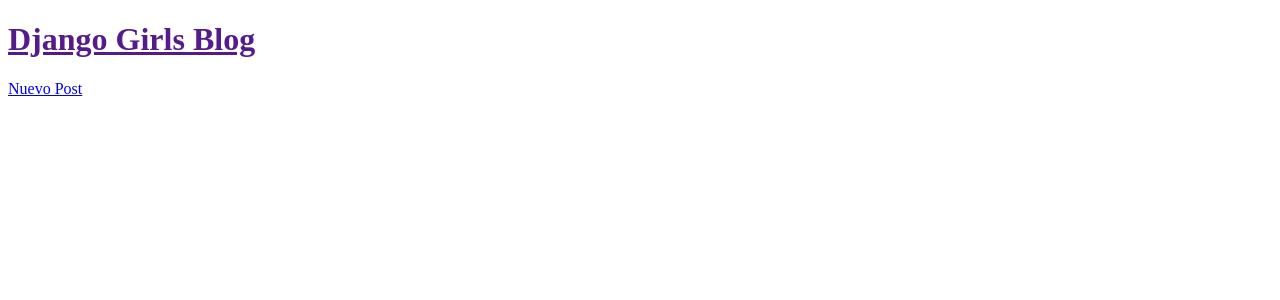
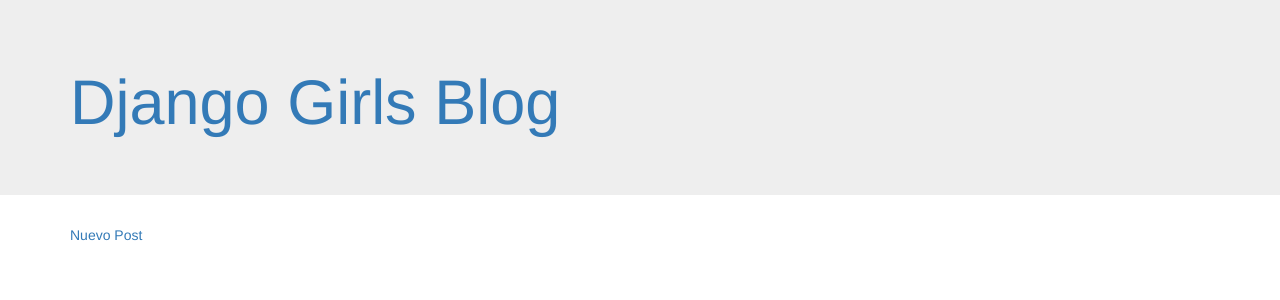
Before and after one commit to AdrianGonzalezMeda/Django_Girls, a Django app: page / in a window 1280 px wide. Shown: the top 300 px of the page. Run offline with Django 3.2, Linux system fonts and the light colour scheme; data that the repository does not hold is empty; some libraries are stand-ins or nearby versions.

Commit message:
Commit del Viernes 8

```diff
--- a/blog/static/css/blog.css
+++ /dev/null
@@ -1 +0,0 @@
-p { color: red; }
--- a/blog/static/js/blog.js
+++ /dev/null
@@ -1 +0,0 @@
-window.onload(alert('hola'));
--- a/blog/templates/blog/base.html
+++ b/blog/templates/blog/base.html
@@ -5,15 +5,19 @@
   <meta charset="utf-8">
   <meta name="viewport" content="width=device-width, initial-scale=1.0">
   <title>Django Girls Tutorial</title>
+  <link rel="stylesheet" href="//maxcdn.bootstrapcdn.com/bootstrap/3.2.0/css/bootstrap.min.css">
+  <link rel="stylesheet" href="//maxcdn.bootstrapcdn.com/bootstrap/3.2.0/css/bootstrap-theme.min.css">
   <link rel="stylesheet" href="{% static 'css/blog.css' %}">
   <script type="text/javascript" src="{% static 'js/blog.js' %}"></script>
 </head>
 
 <body>
-	<div class="container">
-		<div>
+	<div class="jumbotron">
+		<div class="container">
             <h1><a href="">Django Girls Blog</a></h1>
         </div>
+    </div>
+	<div class="container">
 		<a href="{% url 'post_new' %}">Nuevo Post</a> <!-- usamos el nombre que le hemos dado a la url en el archivo de urls.py -->
 		{% block content %}
 			<!-- Aqui se incrustaria post_list.html -->
```
